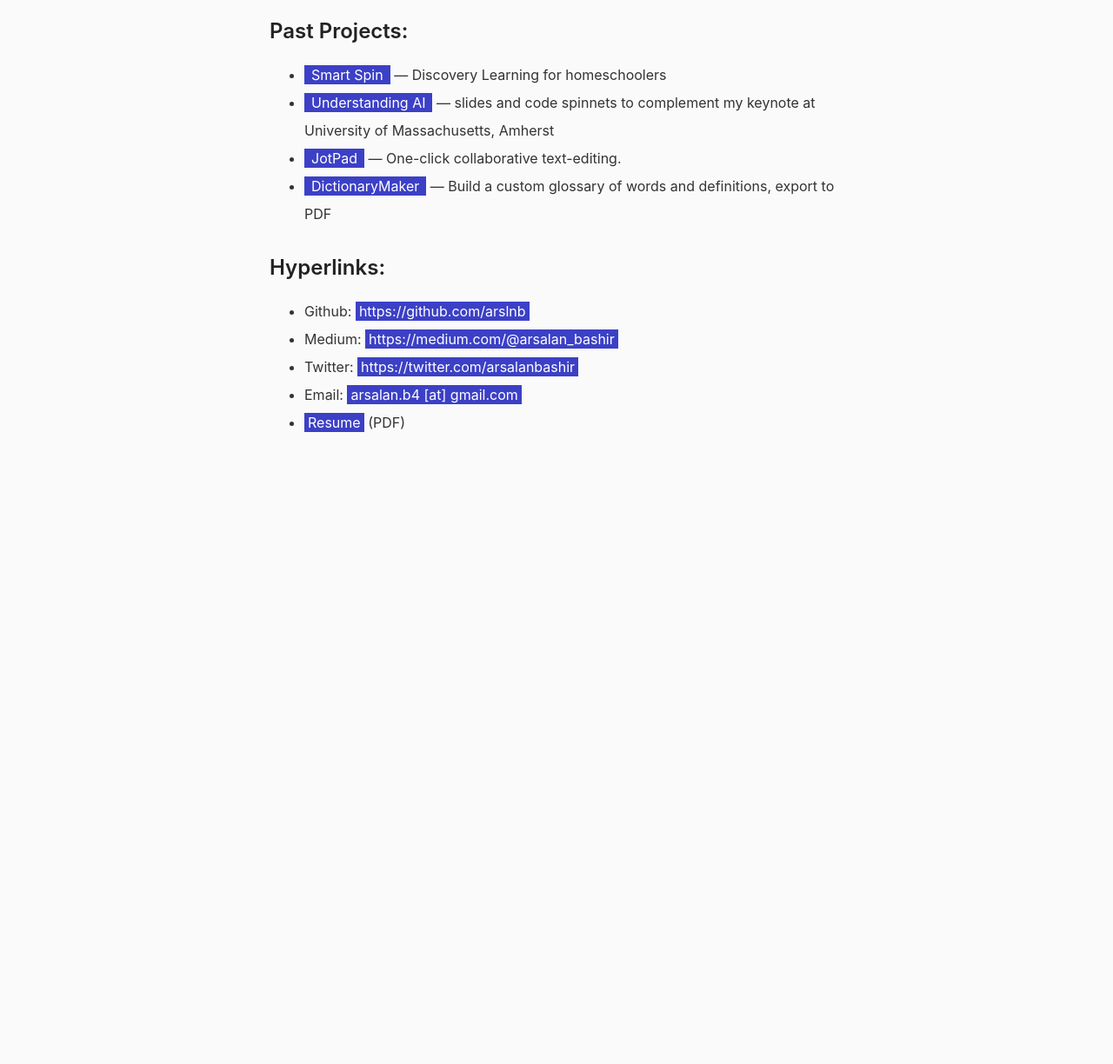
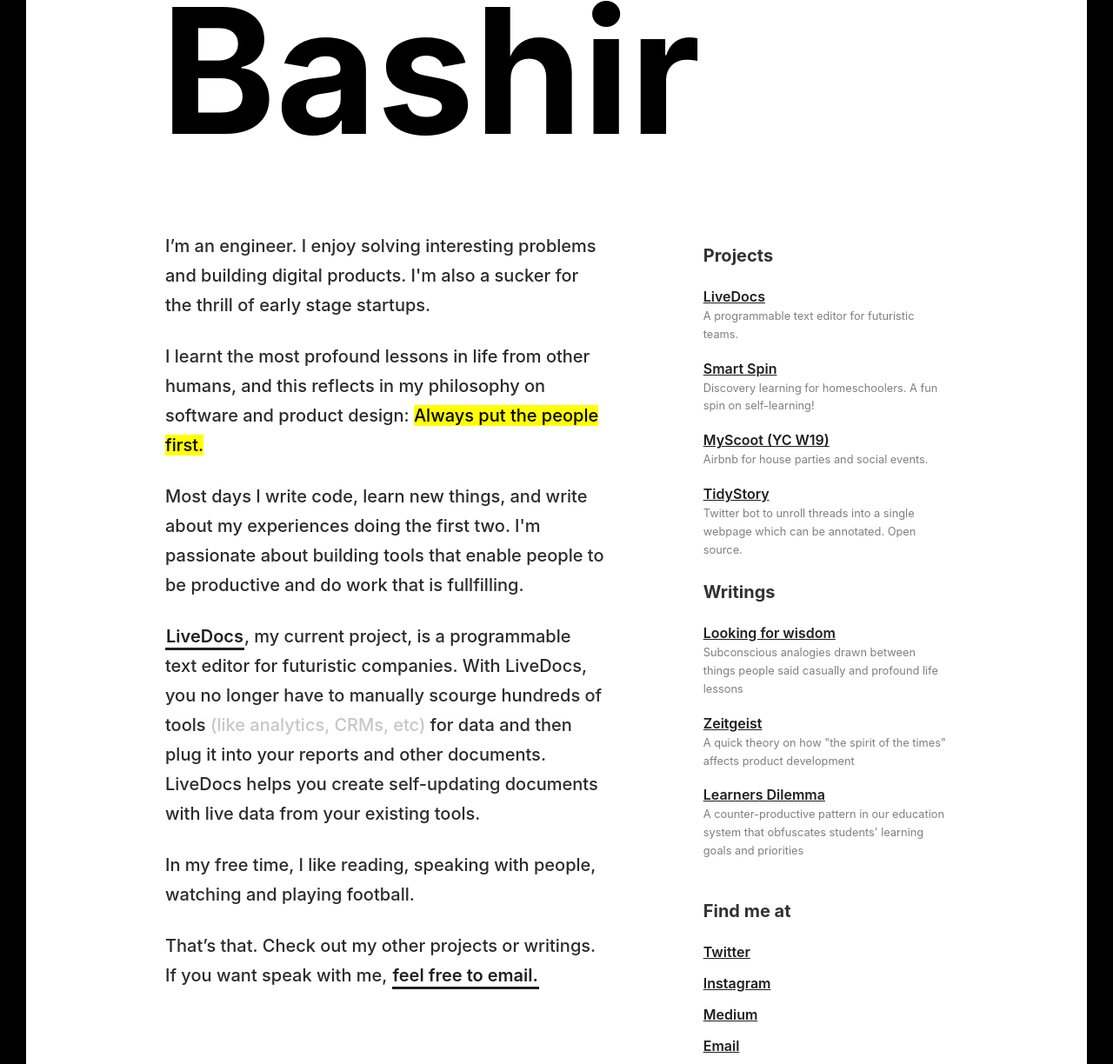
Before and after one commit to arslnb/arslnb.github.io, a plain HTML site: page index.html in a window 1280 px wide. Shown: the part 304-1528 px from the top of the page at 87% size. Before the commit the page ends 836 px from the top, so only its background shows below. Drawn offline with Linux system fonts and the light colour scheme.

Commit message:
New site

```diff
--- a/index.html
+++ b/index.html
@@ -2,42 +2,143 @@
 <html>
   <head>
     <title>Arsalan Bashir</title>
-        <link rel="stylesheet" type="text/css" href="styles.css">
+    <link rel="apple-touch-icon" sizes="180x180" href="/apple-touch-icon.png" />
+    <link rel="icon" type="image/png" sizes="32x32" href="/favicon-32x32.png" />
+    <link rel="icon" type="image/png" sizes="16x16" href="/favicon-16x16.png" />
+    <link rel="manifest" href="/site.webmanifest" />
+    <link rel="stylesheet" type="text/css" href="reset.css" />
+    <link rel="stylesheet" type="text/css" href="styles.css" />
   </head>
   <body>
+    <div class="center">
+      <h1>Arsalan<br />Bashir</h1>
+    </div>
+    <div class="parent">
+      <div class="paragraph">
+        <p>
+          I’m an engineer. I enjoy solving interesting problems and building
+          digital products. I'm also a sucker for the thrill of early stage
+          startups.
+        </p>
 
-<div class="center">
-    <header>
-        <h1>Arsalan Bashir</h1>
-        <h2>Software Developer, Mechanical Engineer, Relentless</h2>
-    </header>
+        <p>
+          I learnt the most profound lessons in life from other humans, and this
+          reflects in my philosophy on software and product design:
+          <mark>Always put the people first.</mark>
+        </p>
 
-    <section>
-        <p><strong>Currently working on:</strong></p>
-        <p><mark><a href="https://afterclasshq.com">AfterClass</a></mark> is a new kind of dynamic digital document that augments ideas and makes it easier to maintain live documents.</p>
-    </section>
+        <p>
+          Most days I write code, learn new things, and write about my
+          experiences doing the first two. I'm passionate about building tools
+          that enable people to be productive and do work that is fullfilling.
+        </p>
 
-    <section>
-        <p><strong>Past Projects:</strong></p>
-        <ul>
-            <li><mark><a href="https://thesmartspin.com" target="_blank">Smart Spin</a></mark> — Discovery Learning for homeschoolers</li>
-            <li><mark><a href="https://github.com/arslnb/curiousIO-UMass" target="_blank">Understanding AI</a></mark> — slides and code spinnets to complement my keynote at University of Massachusetts, Amherst</li>
-            <li><mark><a href="https://github.com/arslnb/jotpad" target="_blank">JotPad</a></mark> — One-click collaborative text-editing.</li>
-            <li><mark><a href="https://github.com/arslnb/DictionaryMaker" target="_blank">DictionaryMaker</a></mark> — Build a custom glossary of words and definitions, export to PDF</li>
+        <p>
+          <a href="https://livedocs.io">LiveDocs</a>, my current project, is a
+          programmable text editor for futuristic companies. With LiveDocs, you
+          no longer have to manually scourge hundreds of tools
+          <span>(like analytics, CRMs, etc)</span> for data and then plug it
+          into your reports and other documents. LiveDocs helps you create
+          self-updating documents with live data from your existing tools.
+        </p>
+
+        <p>
+          In my free time, I like reading, speaking with people, watching and
+          playing football.
+        </p>
+
+        <p>
+          That’s that. Check out my other projects or writings. If you want
+          speak with me, <a href="mailto:a@livedocs.io">feel free to email.</a>
+        </p>
+      </div>
+      <div class="empty"></div>
+      <div class="links">
+        <h3>Projects</h3>
+        <ul class="list">
+          <li>
+            <a href="https://livedocs.io" target="_blank">LiveDocs</a>
+            <p>A programmable text editor for futuristic teams.</p>
+          </li>
+          <li>
+            <a href="https://thesmartspin.com" target="_blank">Smart Spin</a>
+            <p>
+              Discovery learning for homeschoolers. A fun spin on self-learning!
+            </p>
+          </li>
+          <li>
+            <a href="https://myscoot.in" target="_blank">MyScoot (YC W19)</a>
+            <p>Airbnb for house parties and social events.</p>
+          </li>
+          <li>
+            <a href="https://github.com/arslnb/tidystory" target="_blank"
+              >TidyStory</a
+            >
+            <p>
+              Twitter bot to unroll threads into a single webpage which can be
+              annotated. Open source.
+            </p>
+          </li>
         </ul>
-    </section>
 
-    <section>
-        <p><strong>Hyperlinks:</strong></p>
-        <ul>
-            <li>Github: <a href="https://github.com/arslnb" target="_blank">https://github.com/arslnb</a></li>
-            <li>Medium: <a href="https://medium.com/@arsalan_bashir" target="_blank">https://medium.com/@arsalan_bashir</a></li>
-            <li>Twitter: <a href="https://twitter.com/arsalanbashir" target="_blank">https://twitter.com/arsalanbashir</a></li>
-            <li>Email: <a href="mailto:arsalan.b4@gmail.com" target="_blank">arsalan.b4 [at] gmail.com</a></li>
-            <li><a href="resume.pdf" target="_blank">Resume</a> (PDF)</li>
+        <h3>Writings</h3>
+        <ul class="list">
+          <li>
+            <a
+              href="https://medium.com/arsalan-bashir/looking-for-wisdom-ba84e83e9cd0"
+              target="_blank"
+            >
+              Looking for wisdom
+            </a>
+            <p>
+              Subconscious analogies drawn between things people said casually
+              and profound life lessons
+            </p>
+          </li>
+          <li>
+            <a
+              href="https://medium.com/arsalan-bashir/zeitgeist-4dff193a3fbb"
+              target="_blank"
+              >Zeitgeist</a
+            >
+            <p>
+              A quick theory on how "the spirit of the times" affects product
+              development
+            </p>
+          </li>
+          <li>
+            <a
+              href="https://medium.com/arsalan-bashir/learners-dilemma-4db8f97c8672"
+              target="_blank"
+              >Learners Dilemma</a
+            >
+            <p>
+              A counter-productive pattern in our education system that
+              obfuscates students' learning goals and priorities
+            </p>
+          </li>
+          <li><a href="#" target="_blank"></a></li>
         </ul>
-    </section>
+        <h3>Find me at</h3>
+        <ul class="list">
+          <li>
+            <a href="https://twitter.com/arsalanbashir" target="_blank"
+              >Twitter</a
+            >
+          </li>
+          <li>
+            <a href="https://instagram.com/arslnb/" target="_blank"
+              >Instagram</a
+            >
+          </li>
+          <li>
+            <a href="https://medium.com/arsalan-bashir" target="_blank"
+              >Medium</a
+            >
+          </li>
+          <li><a href="mailto:a@livedocs.io" target="_blank">Email</a></li>
+        </ul>
       </div>
-
+    </div>
   </body>
 </html>
--- /dev/null
+++ b/reset.css
@@ -0,0 +1,124 @@
+html,
+body,
+div,
+span,
+applet,
+object,
+iframe,
+h1,
+h2,
+h3,
+h4,
+h5,
+h6,
+p,
+blockquote,
+pre,
+a,
+abbr,
+acronym,
+address,
+big,
+cite,
+code,
+del,
+dfn,
+em,
+img,
+ins,
+kbd,
+q,
+s,
+samp,
+small,
+strike,
+strong,
+sub,
+sup,
+tt,
+var,
+b,
+u,
+i,
+center,
+dl,
+dt,
+dd,
+ol,
+ul,
+li,
+fieldset,
+form,
+label,
+legend,
+table,
+caption,
+tbody,
+tfoot,
+thead,
+tr,
+th,
+td,
+article,
+aside,
+canvas,
+details,
+embed,
+figure,
+figcaption,
+footer,
+header,
+hgroup,
+menu,
+nav,
+output,
+ruby,
+section,
+summary,
+time,
+mark,
+audio,
+video {
+  margin: 0;
+  padding: 0;
+  border: 0;
+  font-size: 100%;
+  font: inherit;
+  vertical-align: baseline;
+}
+/* HTML5 display-role reset for older browsers */
+article,
+aside,
+details,
+figcaption,
+figure,
+footer,
+header,
+hgroup,
+menu,
+nav,
+section {
+  display: block;
+}
+body {
+  line-height: 1;
+}
+ol,
+ul {
+  list-style: none;
+}
+blockquote,
+q {
+  quotes: none;
+}
+blockquote:before,
+blockquote:after,
+q:before,
+q:after {
+  content: "";
+  content: none;
+}
+table {
+  border-collapse: collapse;
+  border-spacing: 0;
+}
--- a/styles.css
+++ b/styles.css
@@ -1,65 +1,88 @@
-body {
-  background: #FAFAFA;
-  font-family: -apple-system,BlinkMacSystemFont,"Segoe UI",Roboto,Oxygen-Sans,Ubuntu,Cantarell,"Helvetica Neue",sans-serif;
+* {
+  -webkit-font-smoothing: antialiased;
+  -moz-osx-font-smoothing: grayscale;
 }
 
-.center{
-    max-width: 660px;
-    margin: 0 auto;
-    margin-top: 40px;
+html {
+  background: #000;
 }
 
-header{
-    text-align: center;
-    margin: 30px 0px 60px 0px;
+.center {
+  width: 910px;
+  margin: 0 auto;
 }
 
-section{
-    margin-bottom: 30px;
+body {
+  background: #fff;
+  border: 30px #000 solid;
+  font-family: -apple-system, BlinkMacSystemFont, "Segoe UI", Roboto,
+    Oxygen-Sans, Ubuntu, Cantarell, "Helvetica Neue", sans-serif;
+  padding-bottom: 150px;
 }
 
-h1, h2 {
-    margin: 0px;
+.parent {
+  display: grid;
+  grid-template-columns: 0.9fr 0.2fr 0.5fr;
+  grid-template-rows: 1fr;
+  grid-column-gap: 0px;
+  grid-row-gap: 0px;
+  max-width: 900px;
+  margin: 0 auto;
 }
 
-h1{
-    font-size: 52px;
-    color: #222;
+h1 {
+  color: #000;
+  font-size: 200px;
+  line-height: 170px;
+  margin: 100px 0px;
+  font-weight: 700;
+  opacity: 1;
 }
 
-h2 {
-    font-size: 14px;
-    font-weight: 400;
-    color: #444;
+h3 {
+  color: #000;
+  font-size: 20px;
+  line-height: 17px;
+  margin-bottom: 20px;
+  margin-top: 20px;
+  font-weight: 700;
+  opacity: 0.8;
 }
 
-p, li{
-    font-size: 16px;
-    line-height: 32px;
-    color: #333;
+.paragraph p {
+  font-style: normal;
+  font-weight: 500;
+  font-size: 20px;
+  line-height: 34px;
+  color: #2b2b2b;
+  padding-bottom: 25px;
 }
 
-p strong{
-    font-size: 24px;
-    font-weight: 600;
-    color: #222;
+.paragraph p span {
+  color: rgb(199, 199, 199);
 }
 
-a{
-    background-color: #3c40c6;
-    padding: 1px 4px;
-    color: #FFF;
-    font-weight: 400;
-    text-decoration: none;
+.paragraph p a {
+  color: rgb(31, 31, 31);
+  text-decoration: none;
+  padding: 0px 1px 1px 1px;
+  font-weight: 600;
+  border-bottom: 3px rgb(31, 31, 31) solid;
 }
 
-mark{
-    background-color: #3c40c6;
-    padding: 1px 4px;
+.links .list li {
+  padding: 10px 0px;
 }
 
-mark a{
-    color: #FFF;
-    font-weight: 400;
-    text-decoration: none;
+.links .list li a {
+  color: rgb(31, 31, 31);
+  text-decoration: underline;
+  font-weight: 600;
 }
+
+.links .list li p {
+  padding-top: 5px;
+  font-size: 0.8rem;
+  line-height: 1.3rem;
+  opacity: 0.5;
+}
```
Also changed, not shown: android-chrome-192x192.png (added), android-chrome-512x512.png (added), apple-touch-icon.png (added), favicon-16x16.png (added), favicon-32x32.png (added), favicon.ico (added), site.webmanifest (added), 2 other files. Lines whose indentation alone changed are shown as unchanged.
